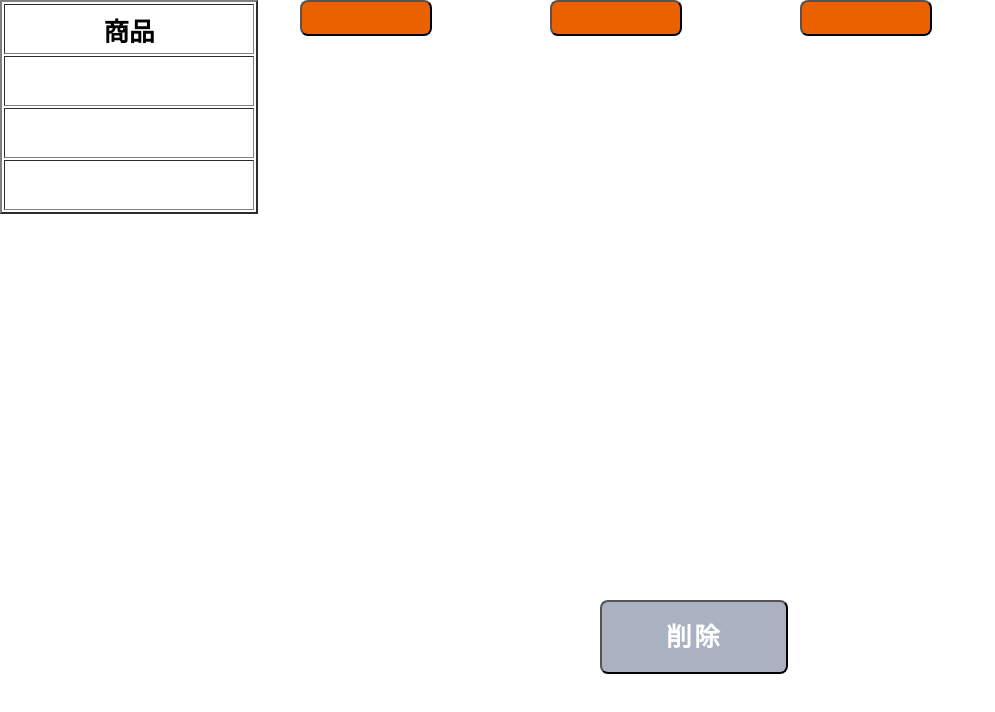
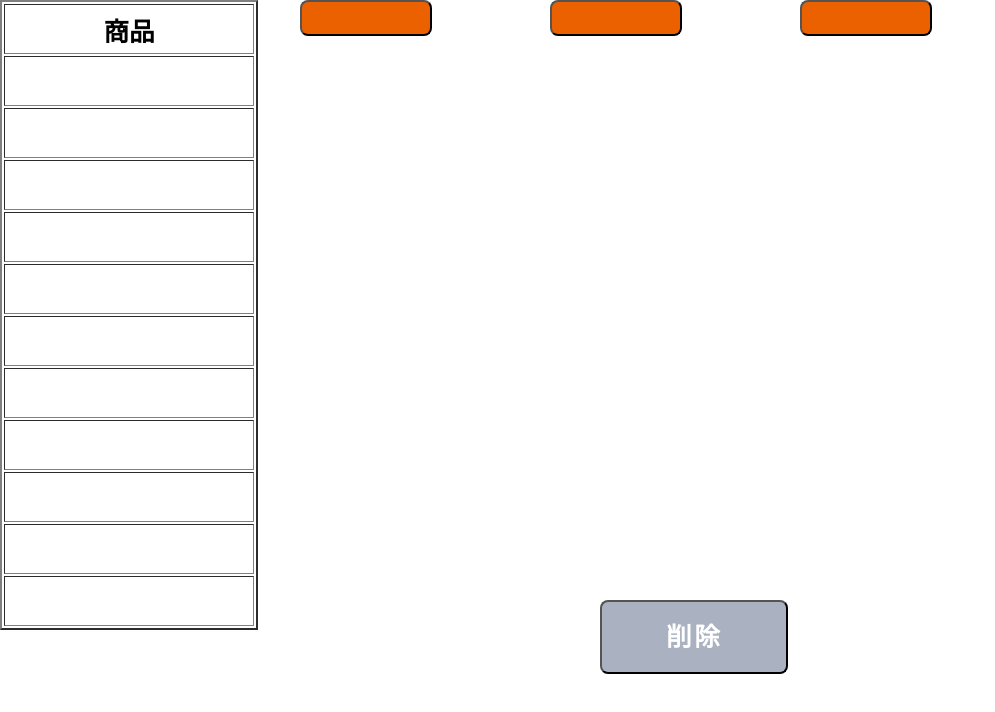
Before and after one commit to Haruone-115/register, a Next.js app: page / in a window 1280 px wide. Shown: the top 712 px of the page, without its empty margins (0-995 px from the left). Built offline with nearby package versions, Linux system fonts and the light colour scheme.

Commit message:
コンポーネント化成功

```diff
--- /dev/null
+++ b/components/productClick.tsx
@@ -0,0 +1,23 @@
+import styles from '../styles/Home.module.css';
+import React, { useState } from 'react';
+
+function ProductClick ({Label, setShow, setFlag, flag, setProductname, productname, styles_name}){
+  const productClick = () => {
+    if (Label == "")
+    {
+      setShow(true);
+    }
+    else
+    {
+      setFlag(flag + 1);
+      setProductname([...productname, Label]);
+    }
+  }
+    return (
+      <button className={styles_name} onClick={productClick}>
+        {Label}
+      </button>
+    );
+};
+
+export default ProductClick;
--- a/components/table.tsx
+++ b/components/table.tsx
@@ -15,6 +15,31 @@ function Tables ({Product, flag, productname}) {
         <tr>
           <td className={styles.table_td}>{flag >= 3 ? productname[2] : ""}</td>
         </tr>
+        <tr>
+          <td className={styles.table_td}>{flag >= 4 ? productname[3] : ""}</td>
+        </tr>
+        <tr>
+          <td className={styles.table_td}>{flag >= 5 ? productname[4] : ""}</td>
+        </tr>
+        <tr>
+          <td className={styles.table_td}>{flag >= 6 ? productname[5] : ""}</td>
+        </tr>
+        <tr>
+          <td className={styles.table_td}>{flag >= 7 ? productname[6] : ""}</td>
+        </tr>
+        <tr>
+          <td className={styles.table_td}>{flag >= 8 ? productname[7] : ""}</td>
+        </tr>
+        <tr>
+          <td className={styles.table_td}>{flag >= 9 ? productname[8] : ""}</td>
+        </tr>
+        <tr>
+          <td className={styles.table_td}>{flag >= 10 ? productname[9] : ""}</td>
+        </tr>
+        <tr>
+          <td className={styles.table_td}>{flag >= 11? productname[10] : ""}</td>
+        </tr>
+
         </table>
     );
 };
--- a/pages/index.tsx
+++ b/pages/index.tsx
@@ -4,6 +4,8 @@ import React, { useState, useRef } from 'react';
 import { throws } from 'assert';
 import Table from '../components/table'
 import Modal from '../components/Modal'
+import ProductClick from '../components/productClick'
+import { BADHINTS } from 'dns';
 
 
 export default function App() {
@@ -18,41 +20,6 @@ export default function App() {
   const [Label2, setLabel2] = useState("");
   const [Label3, setLabel3] = useState("");
 
-  const productClick_1 = () => {
-    if (Label1 == "")
-    {
-      setShow1(true);
-    }
-    else
-    {
-      setFlag(flag + 1);
-      setProductname([...productname, Label1]);
-    }
-  }
-
-  const productClick_2 = () => {
-    if (Label2 == "")
-    {
-      setShow2(true);
-    }
-    else
-    {
-      setFlag(flag + 1);
-      setProductname([...productname, Label2]);
-    }
-  }
-
-  const productClick_3 = () => {
-    if (Label3 == "")
-    {
-      setShow3(true);
-    }
-    else
-    {
-      setFlag(flag + 1);
-      setProductname([...productname, Label3]);
-    }
-  }
 
   const delateClick = () => {
     setFlag(0);
@@ -64,21 +31,15 @@ export default function App() {
     <>
     <div>
       <Modal Label={Label1} setLabel={setLabel1} show={show1} setShow={setShow1} />
-      <button className={styles.btn__orange_1} onClick={productClick_1}>
-        {Label1}
-      </button>
+      <ProductClick Label={Label1} setShow={setShow1} setFlag={setFlag} flag={flag} setProductname={setProductname} productname={productname} styles_name={styles.btn__orange_1} />
     </div>
     <div>
       <Modal Label={Label2} setLabel={setLabel2} show={show2} setShow={setShow2} />
-      <button className={styles.btn__orange_2} onClick={productClick_2}>
-        {Label2}
-      </button>
+      <ProductClick Label={Label2} setShow={setShow2} setFlag={setFlag} flag={flag} setProductname={setProductname} productname={productname} styles_name={styles.btn__orange_2} />
     </div>
     <div>
       <Modal Label={Label3} setLabel={setLabel3} show={show3} setShow={setShow3} />
-      <button className={styles.btn__orange_3} onClick={productClick_3}>
-        {Label3}
-      </button>
+      <ProductClick Label={Label3} setShow={setShow3} setFlag={setFlag} flag={flag} setProductname={setProductname} productname={productname} styles_name={styles.btn__orange_3} />
     </div>
     <button className={styles.btn__delete} onClick={delateClick}>
       削除
```
